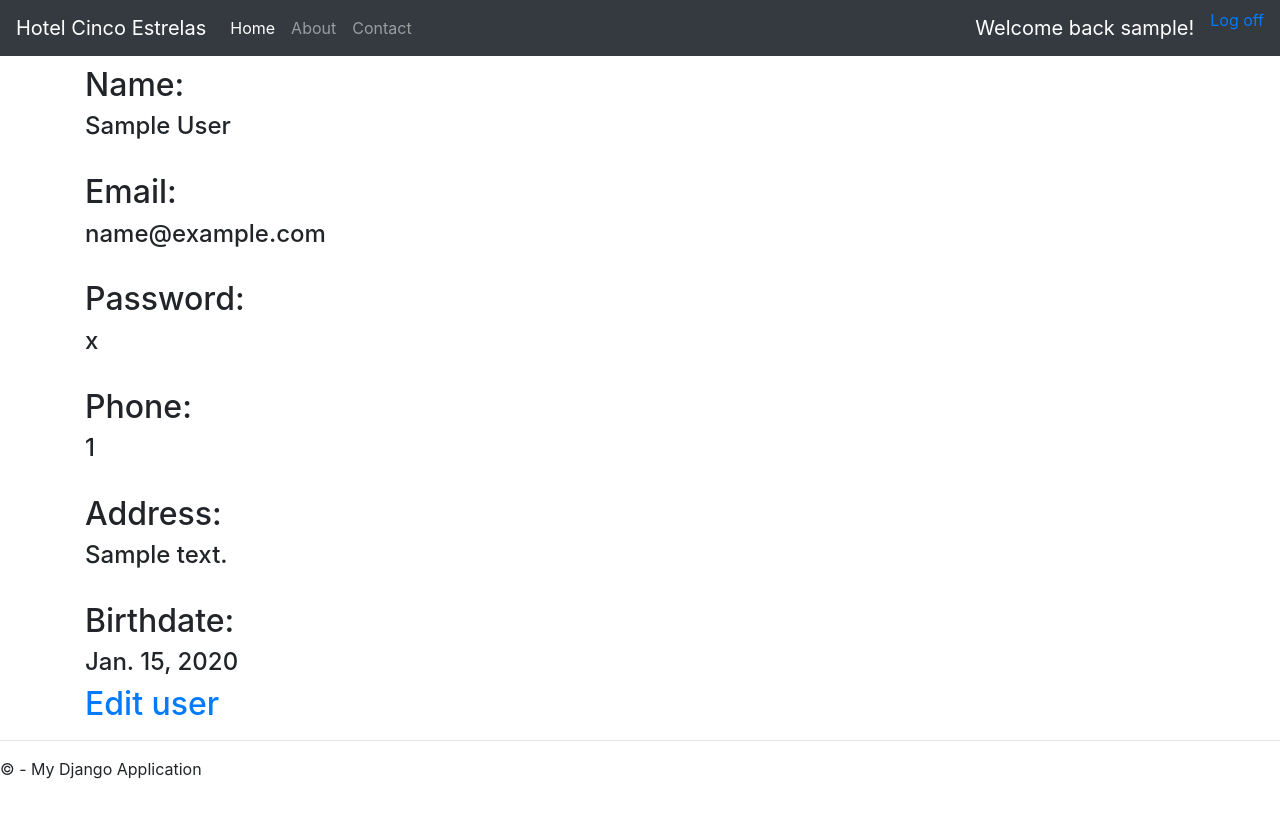
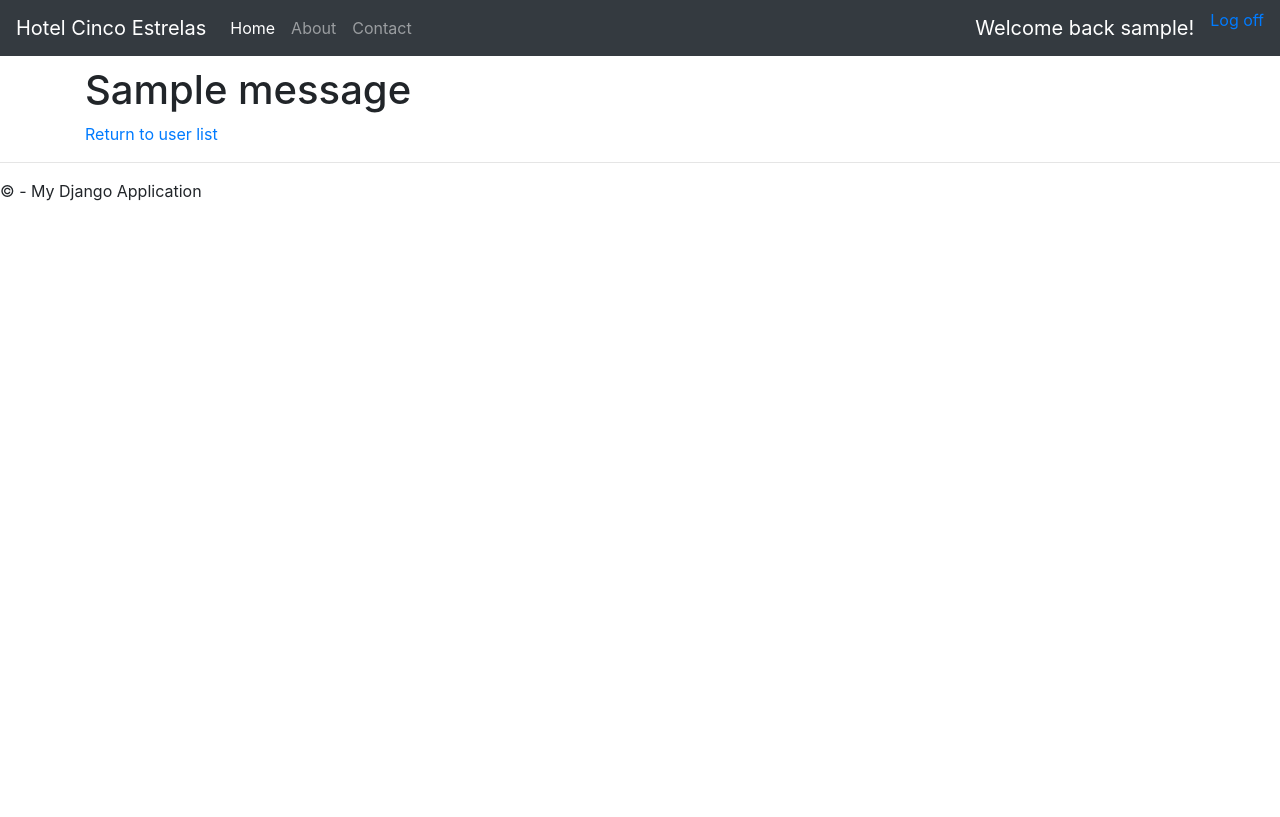
Before and after one commit to pdPinho/Hotel-Cinco-Estrelas, a Django app: page /functionalities/admin/users/1/ in a window 1280 px wide. After the commit the page ends 201 px from the top, so only its background shows below. Run offline with Django 4.2, Linux system fonts and the light colour scheme; a user stored in the database is signed in; tables that the repository leaves empty hold one stand-in row (values such as "Sample post"); one stand-in notice (Sample message) is shown; some libraries are stand-ins or nearby versions.

Commit message:
add option to delete and fix edit user

```diff
--- a/mysite/app/templates/about.html
+++ b/mysite/app/templates/about.html
@@ -16,6 +16,7 @@
 <h3>- Website </h3>
 <p>Criar um bom template</p>
 <p>Melhorar aspeto das páginas</p>
+<p>Não temos error handling</p>
 <h3>- User </h3>
 <h5>NÃO Logado:</h5>
 <p>* ver quartos vagos para certos dias</p>
--- a/mysite/app/templates/login.html
+++ b/mysite/app/templates/login.html
@@ -28,7 +28,7 @@
                     </div>
                 </div>
                 {% if form.errors %}
-                <p class="validation-summary-errors">Please enter a correct user name and password.</p>
+                    <p class="validation-summary-errors">Please enter a correct user name and password.</p>
                 {% endif %}
             </form>
         </section>
--- a/mysite/app/templates/user_info.html
+++ b/mysite/app/templates/user_info.html
@@ -2,6 +2,13 @@
 
 {% block content %}
 
+{% if messages %}
+    {% for message in messages %}
+        <h1>{{ message }}</h1>
+    {% endfor %}
+    <a href="{% url 'view_users' %}">Return to user list</a>
+{% else %}
+    <h4>Editing user: {{ user }} </h4>
     <h2>Name:
         <h4>{{ name }}</h4>
     </h2><br>
@@ -23,5 +30,10 @@
 
 
     <a href="edit"><h2>Edit user</h2></a>
+    <form action="" method="post">
+        {% csrf_token %}
+        <button type="submit" name="delete_button" value="delete">Delete user</button>
+    </form>
+{% endif %}
 
 {% endblock %}
--- a/mysite/app/views.py
+++ b/mysite/app/views.py
@@ -5,7 +5,7 @@ from django.contrib import messages
 from django.contrib.auth.models import User as user_auth
 
 #############################
-#      Basic renders
+#     Basic renders area
 #############################
 def index(request):
     return render(request, 'index.html')
@@ -25,7 +25,7 @@ def error_404(request):
 
 
 #############################
-#      Account related
+#      Account area
 #############################
 def register(request):
     if request.method == 'POST':
@@ -52,7 +52,7 @@ def register(request):
 
 
 #############################
-#       Admin related
+#       Admin area
 ##############################
 ### USER RELATED
 # Get all users and display them
@@ -73,16 +73,27 @@ def user_info(request, id):
         return redirect('/error_404')
 
     user = User.objects.get(id=id)
-    params = {
-        'name': user.name,
-        'email': user.email,
-        'password': user.password,
-        'phone': user.phone,
-        'address': user.address,
-        'birthdate': user.birthdate,
-    }
+    # delete user
+    if request.method == 'POST':
+        # we do + 1 due to always having the admin being our first insert
+        u = user_auth.objects.get(pk=int(id) + 1)
+        user.delete()
+        u.delete()
+        messages.success(request, 'User deleted successfully')
+        return render(request, 'user_info.html')
 
-    return render(request, 'user_info.html', params)
+    # show user information
+    else:
+        params = {
+            'name': user.name,
+            'email': user.email,
+            'password': user.password,
+            'phone': user.phone,
+            'address': user.address,
+            'birthdate': user.birthdate,
+        }
+
+        return render(request, 'user_info.html', params)
 
 # Display current user info and update it
 def user_edit(request, id):
@@ -96,8 +107,6 @@ def user_edit(request, id):
         form = user_edit_form(request.POST)
 
         if form.is_valid():
-            username = user.name
-
             # updating user information
             user.name=form.cleaned_data['name']
             user.email=form.cleaned_data['email']
@@ -108,7 +117,7 @@ def user_edit(request, id):
             user.save()
 
             # updating user authentication info
-            u = user_auth.objects.get(username=username)
+            u = user_auth.objects.get(pk=int(id) + 1)
             u.username = user.name
             u.email = user.email
             u.set_password(user.password)
@@ -127,9 +136,6 @@ def user_edit(request, id):
 
     return render(request, 'user_edit.html', {'form': form, 'user': user.name})
 
-# Delete user
-def user_delete(request, id):
-    pass
 
 ### BOOKING RELATED
 # bookings
@@ -144,6 +150,7 @@ def view_bookings(request):
 
     return render(request, 'view_bookings.html', params)
 
+### ROOMS RELATED
 # rooms
 def view_rooms(request):
     if not (request.user.is_authenticated and request.user.is_superuser):
@@ -156,6 +163,7 @@ def view_rooms(request):
 
     return render(request, 'view_rooms.html', params)
 
+### REVIEWS RELATED
 # reviews
 def view_reviews(request):
     if not (request.user.is_authenticated and request.user.is_superuser):
@@ -167,3 +175,8 @@ def view_reviews(request):
     }
 
     return render(request, 'view_reviews.html', params)
+
+
+#############################
+#        User area
+##############################
```
Lines whose indentation alone changed are shown as unchanged.
